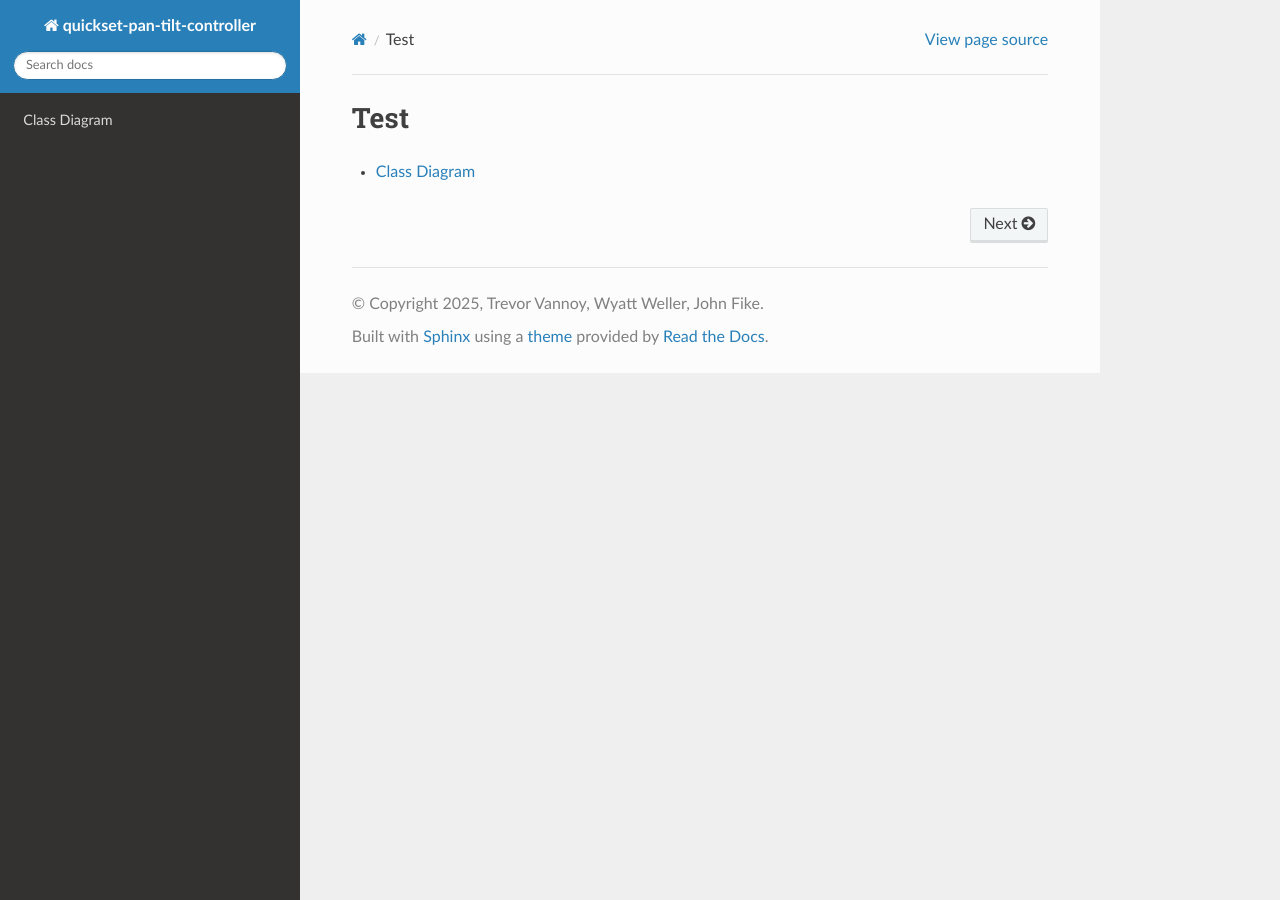
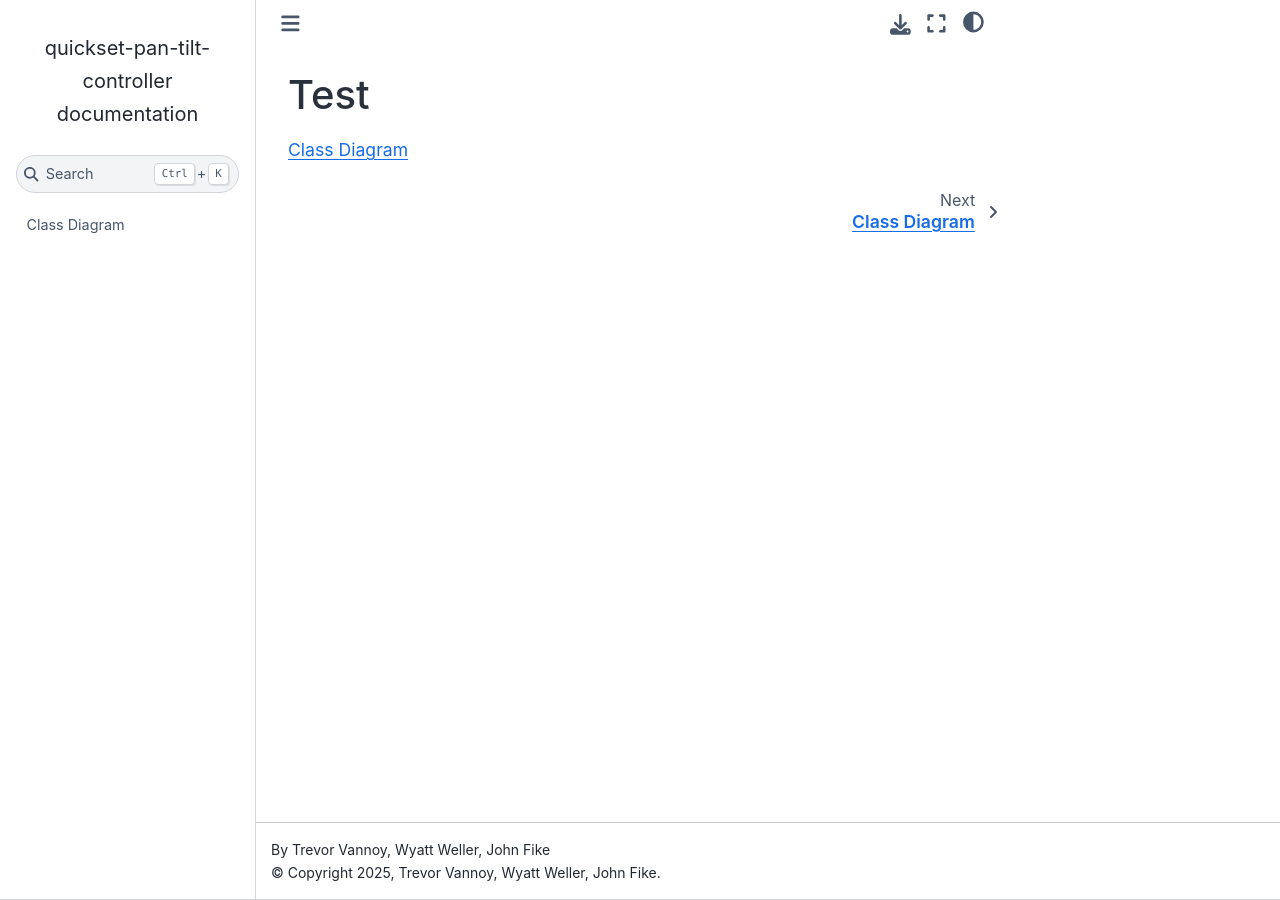
Before and after one commit to BMW-lab-MSU/quickset-pan-tilt-controller, a Sphinx documentation site: the page built from docs/index.md, in a window 1280 px wide. Built offline with Sphinx 7.4.7 and the Sphinx Book theme 1.1.4, drawn with Linux system fonts in a browser that asks for light colours.

Commit message:
try sphinx book theme

```diff
--- a/docs/conf.py
+++ b/docs/conf.py
@@ -35,5 +35,5 @@ exclude_patterns = ['_build', 'Thumbs.db', '.DS_Store']
 # -- Options for HTML output -------------------------------------------------
 # https://www.sphinx-doc.org/en/master/usage/configuration.html#options-for-html-output
 
-html_theme = 'sphinx_rtd_theme'
+html_theme = 'sphinx_book_theme'
 html_static_path = ['_static']
--- a/docs/requirements.txt
+++ b/docs/requirements.txt
@@ -2,3 +2,5 @@ sphinx_rtd_theme
 sphinx-autoapi
 myst-parser
 sphinxcontrib-plantuml
+sphinx-book-theme
+pydata-sphinx-theme
```
